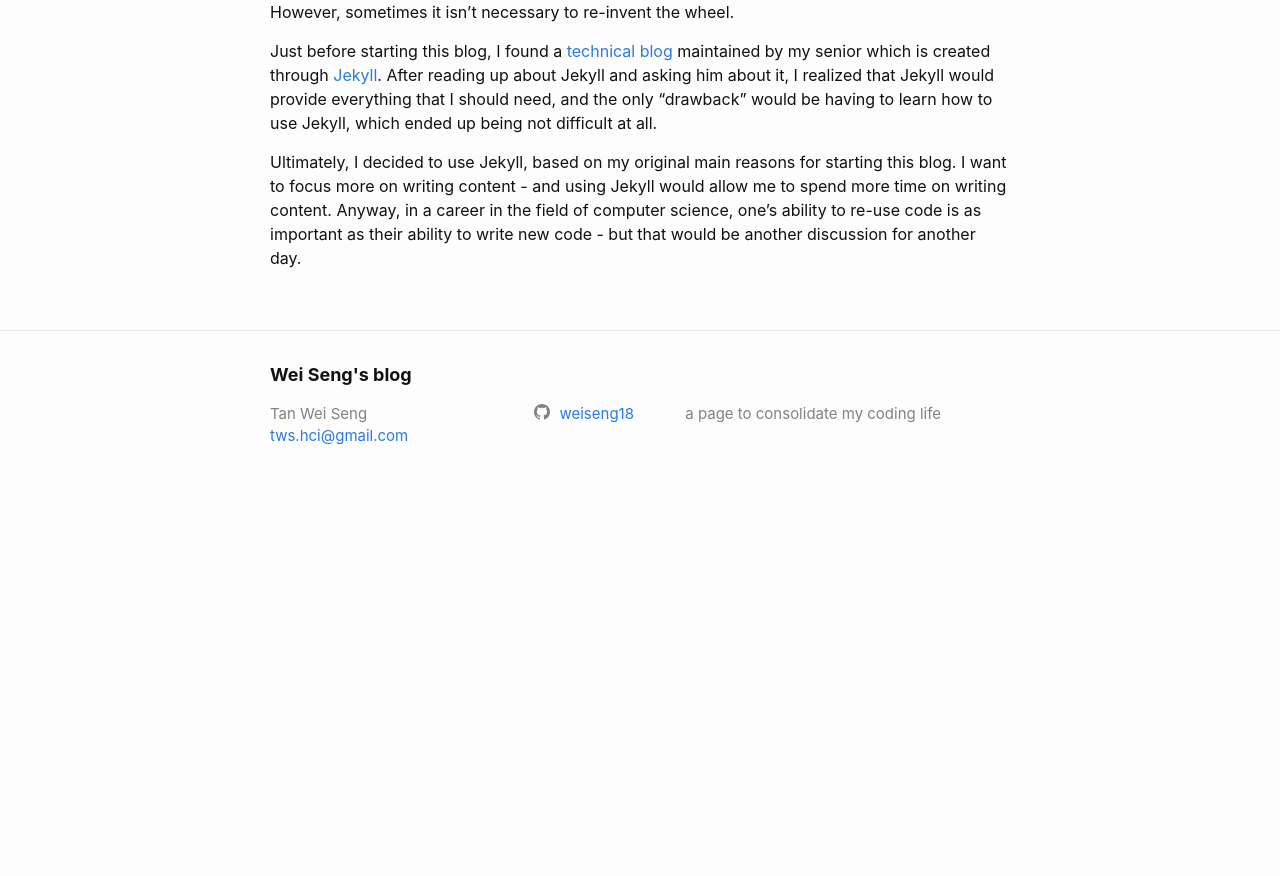
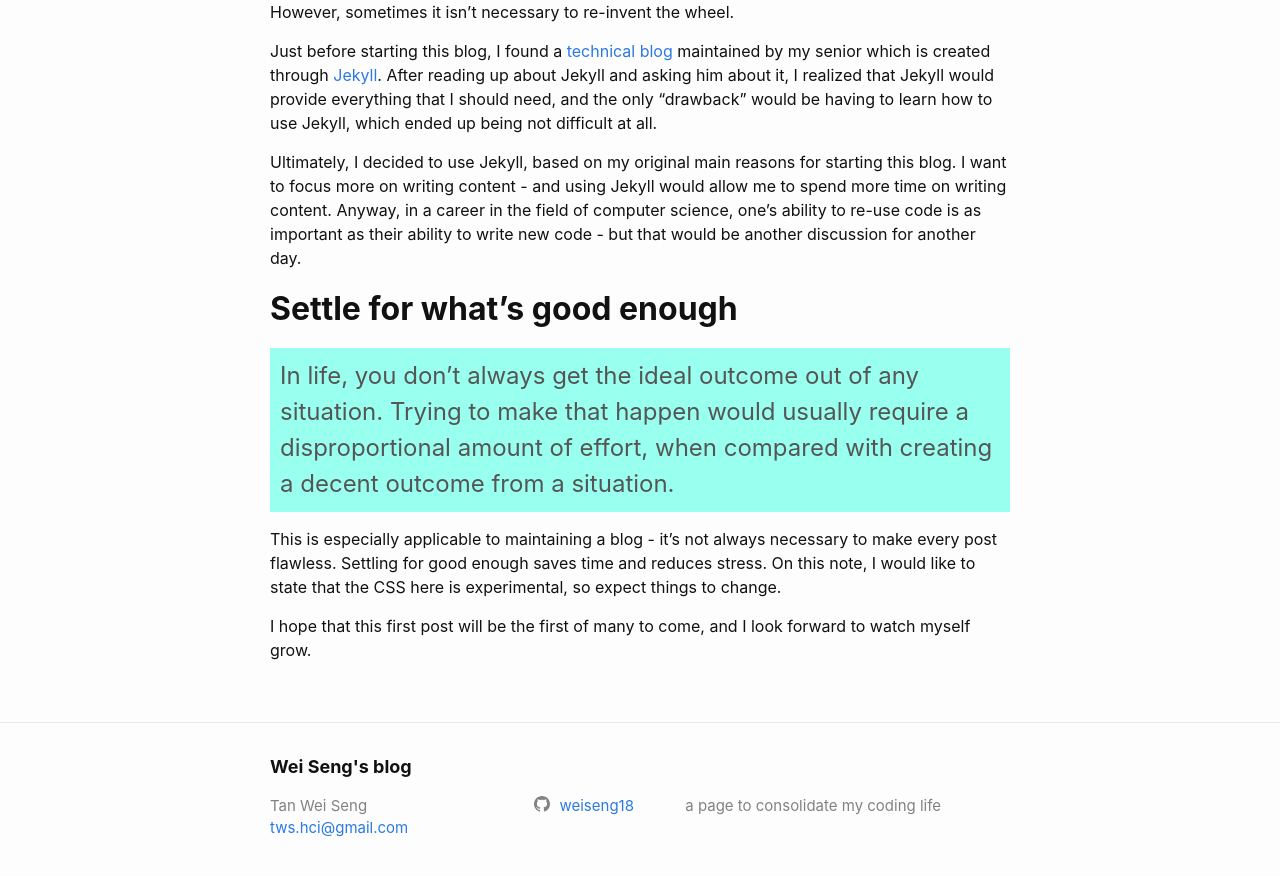
Before and after one commit to weiseng18/archived-blog, a Jekyll site: the page built from _posts/2021-02-15-welcome-to-my-blog.md, in a window 1280 px wide and 900 px high, scrolled down 1179 px. Shown: the top 876 px of the window. Built offline with Jekyll 4.4.1, drawn with Linux system fonts in a browser that asks for light colours; before the commit the page ends 1687 px from its top, so only the background shows below that.

Commit message:
[post] add section to post welcome-to-my-blog

```diff
--- a/_posts/2021-02-15-welcome-to-my-blog.md
+++ b/_posts/2021-02-15-welcome-to-my-blog.md
@@ -35,3 +35,12 @@ However, sometimes it isn't necessary to re-invent the wheel.
 Just before starting this blog, I found a [technical blog](https://fanpu.io/) maintained by my senior which is created through [Jekyll](https://github.com/jekyll/jekyll). After reading up about Jekyll and asking him about it, I realized that Jekyll would provide everything that I should need, and the only "drawback" would be having to learn how to use Jekyll, which ended up being not difficult at all.
 
 Ultimately, I decided to use Jekyll, based on my original main reasons for starting this blog. I want to focus more on writing content - and using Jekyll would allow me to spend more time on writing content. Anyway, in a career in the field of computer science, one's ability to re-use code is as important as their ability to write new code - but that would be another discussion for another day.
+
+## Settle for what's good enough
+
+{:.mainidea}
+In life, you don't always get the ideal outcome out of any situation. Trying to make that happen would usually require a disproportional amount of effort, when compared with creating a decent outcome from a situation.
+
+This is especially applicable to maintaining a blog - it's not always necessary to make every post flawless. Settling for good enough saves time and reduces stress. On this note, I would like to state that the CSS here is experimental, so expect things to change.
+
+I hope that this first post will be the first of many to come, and I look forward to watch myself grow.
```
